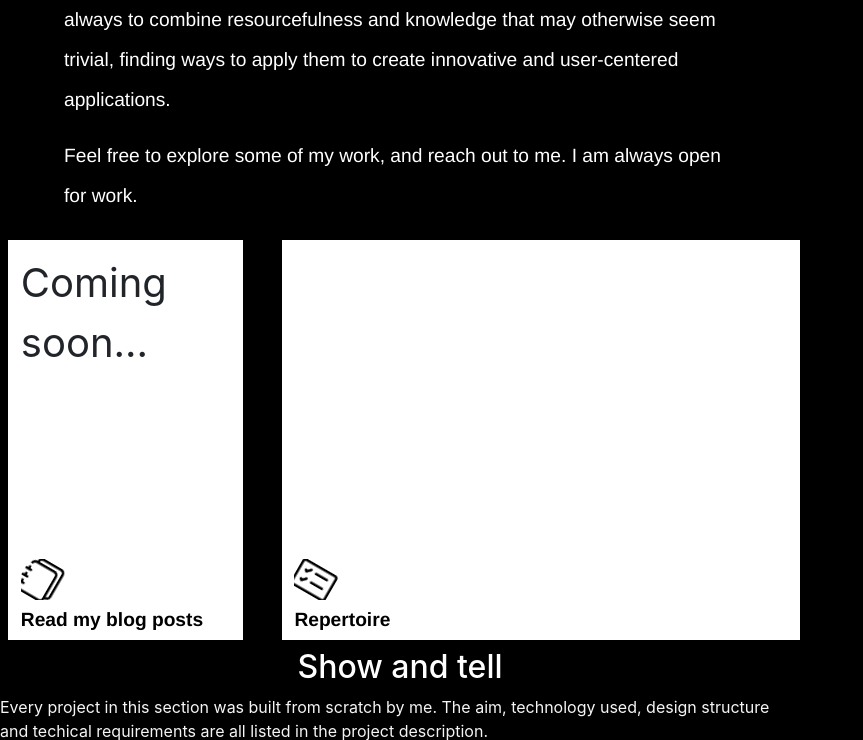
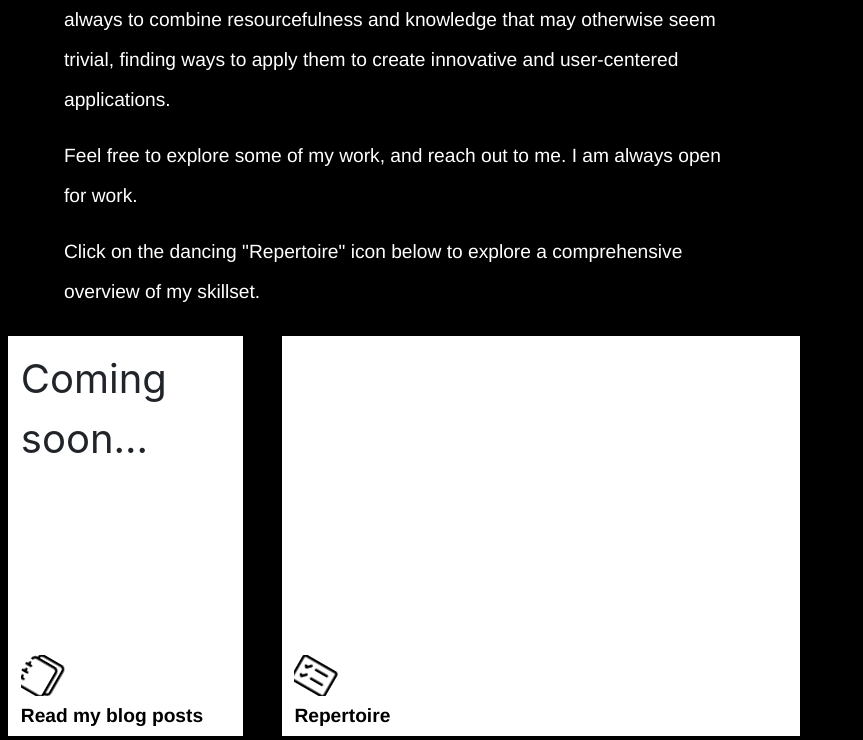
Before and after one commit to Kharay33455/portfolio, a Django app: template base/templates/base/home.html in a window 1280 px wide. Shown: the part 1258-1998 px from the top of the page, without its empty margins (0-863 px from the left). Run offline with Django 3.2, Linux system fonts and the light colour scheme; the template is opened without the code that fills it, so the values that code supplies are empty.

Commit message:
Push attempt

```diff
--- a/base/templates/base/home.html
+++ b/base/templates/base/home.html
@@ -46,6 +46,10 @@
 
     <p class="words">
         Feel free to explore some of my work, and reach out to me. I am always open for work.
+    </p>
+
+    <p class="words">
+        Click on the dancing "Repertoire" icon below to explore a comprehensive overview of my skillset.
     </p>
 
 </div>
```
